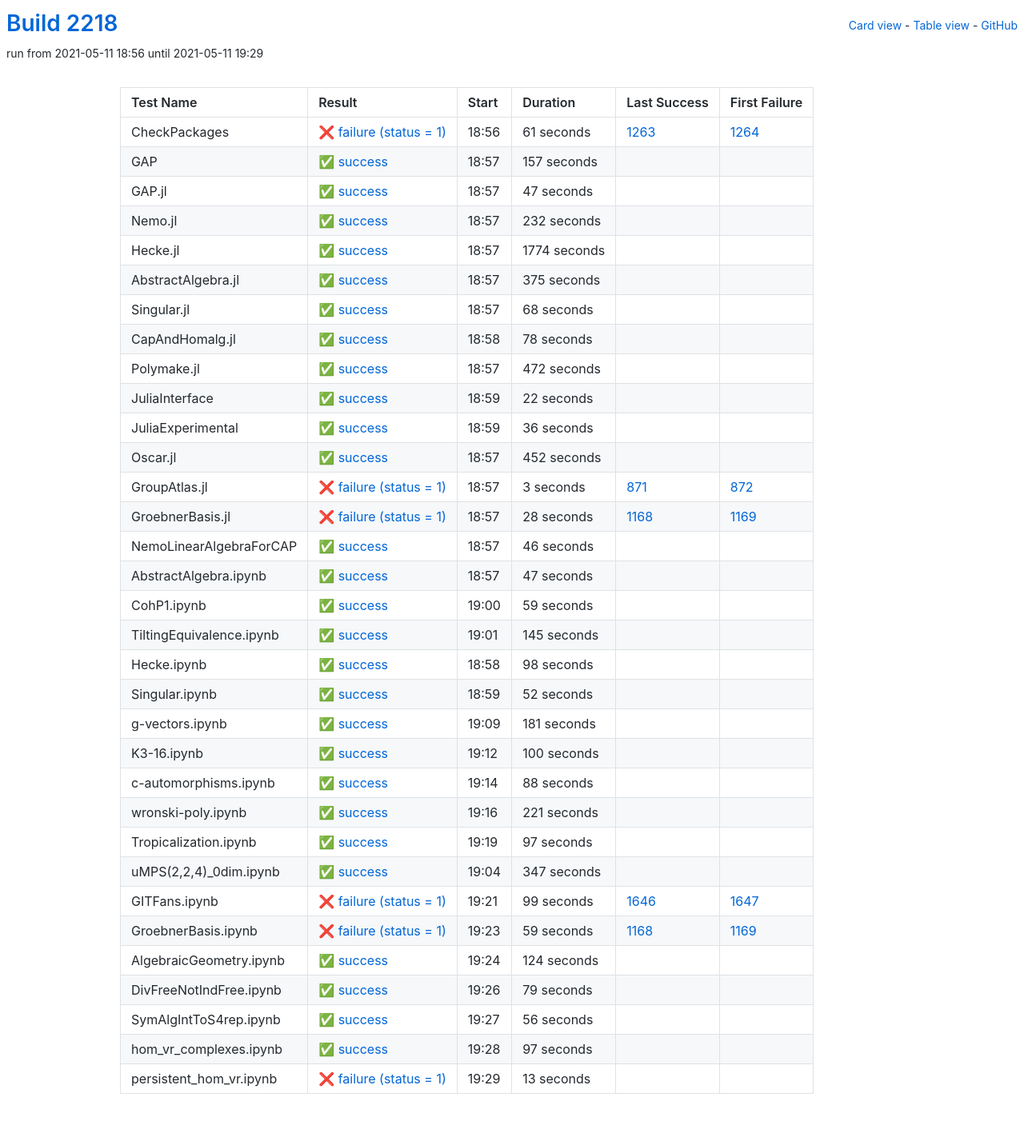
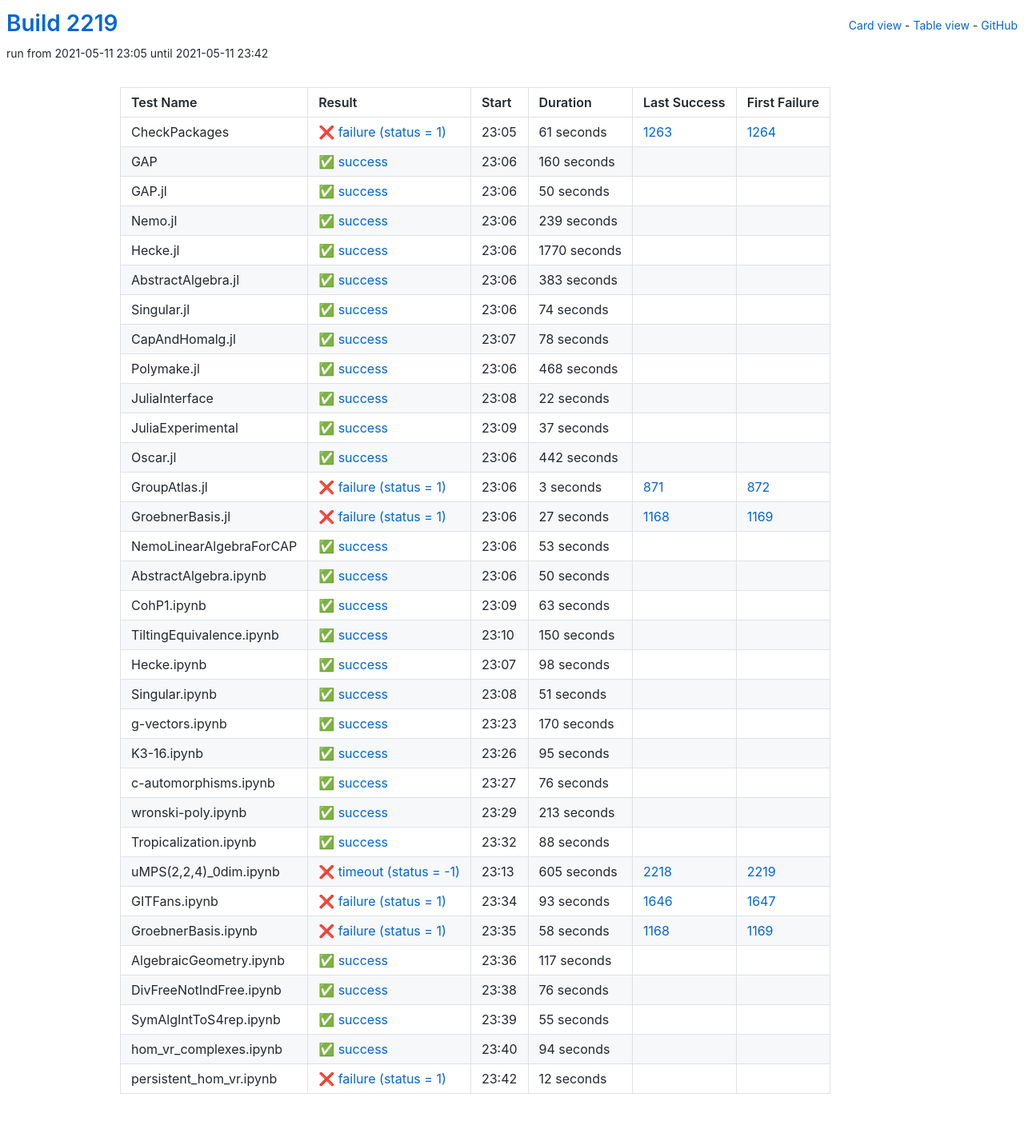
Before and after one commit to oscar-system/oscar-ci-status-stable, a Jekyll site: the page built from table.html, in a window 1280 px wide. Shown: the whole page at 80% size. Built offline with Jekyll 4.4.1, drawn with Linux system fonts in a browser that asks for light colours.

Commit message:
Build #2219

```diff
--- a/_data/ci.yml
+++ b/_data/ci.yml
@@ -1,6 +1,6 @@
 ---
-build: 2218
-build_url: https://oscarci.mathematik.uni-kl.de/job/oscar-stable/2218/
+build: 2219
+build_url: https://oscarci.mathematik.uni-kl.de/job/oscar-stable/2219/
 job: oscar-stable
 organization: oscar-system
 repo: oscar-ci-status-stable
@@ -8,8 +8,8 @@ repourl: https://github.com/oscar-system/oscar-ci-status-stable
 tests:
 - name: CheckPackages
   id: checkpackages
-  log: https://oscarci.mathematik.uni-kl.de/job/oscar-stable/2218/artifact/logs/build-2218/CheckPackages.log
-  start: 2021-05-11 18:56
+  log: https://oscarci.mathematik.uni-kl.de/job/oscar-stable/2219/artifact/logs/build-2219/CheckPackages.log
+  start: 2021-05-11 23:05
   success: false
   exitcode: 1
   status: failure
@@ -20,80 +20,80 @@ tests:
   first_failure_url: https://oscarci.mathematik.uni-kl.de/job/oscar-stable/1264/
 - name: GAP
   id: gap
-  log: https://oscarci.mathematik.uni-kl.de/job/oscar-stable/2218/artifact/logs/build-2218/GAP.log
-  start: 2021-05-11 18:57
+  log: https://oscarci.mathematik.uni-kl.de/job/oscar-stable/2219/artifact/logs/build-2219/GAP.log
+  start: 2021-05-11 23:06
   success: true
   exitcode: 0
   status: success
-  duration: 157
+  duration: 160
   last_success: false
   last_success_url:
   first_failure: false
   first_failure_url:
 - name: GAP.jl
   id: gap-jl
-  log: https://oscarci.mathematik.uni-kl.de/job/oscar-stable/2218/artifact/logs/build-2218/GAP.jl.log
-  start: 2021-05-11 18:57
+  log: https://oscarci.mathematik.uni-kl.de/job/oscar-stable/2219/artifact/logs/build-2219/GAP.jl.log
+  start: 2021-05-11 23:06
   success: true
   exitcode: 0
   status: success
-  duration: 47
+  duration: 50
   last_success: false
   last_success_url:
   first_failure: false
   first_failure_url:
 - name: Nemo.jl
   id: nemo-jl
-  log: https://oscarci.mathematik.uni-kl.de/job/oscar-stable/2218/artifact/logs/build-2218/Nemo.jl.log
-  start: 2021-05-11 18:57
+  log: https://oscarci.mathematik.uni-kl.de/job/oscar-stable/2219/artifact/logs/build-2219/Nemo.jl.log
+  start: 2021-05-11 23:06
   success: true
   exitcode: 0
   status: success
-  duration: 232
+  duration: 239
   last_success: false
   last_success_url:
   first_failure: false
   first_failure_url:
 - name: Hecke.jl
   id: hecke-jl
-  log: https://oscarci.mathematik.uni-kl.de/job/oscar-stable/2218/artifact/logs/build-2218/Hecke.jl.log
-  start: 2021-05-11 18:57
+  log: https://oscarci.mathematik.uni-kl.de/job/oscar-stable/2219/artifact/logs/build-2219/Hecke.jl.log
+  start: 2021-05-11 23:06
   success: true
   exitcode: 0
   status: success
-  duration: 1774
+  duration: 1770
   last_success: false
   last_success_url:
   first_failure: false
   first_failure_url:
 - name: AbstractAlgebra.jl
   id: abstractalgebra-jl
-  log: https://oscarci.mathematik.uni-kl.de/job/oscar-stable/2218/artifact/logs/build-2218/AbstractAlgebra.jl.log
-  start: 2021-05-11 18:57
+  log: https://oscarci.mathematik.uni-kl.de/job/oscar-stable/2219/artifact/logs/build-2219/AbstractAlgebra.jl.log
+  start: 2021-05-11 23:06
   success: true
   exitcode: 0
   status: success
-  duration: 375
+  duration: 383
   last_success: false
   last_success_url:
   first_failure: false
   first_failure_url:
 - name: Singular.jl
   id: singular-jl
-  log: https://oscarci.mathematik.uni-kl.de/job/oscar-stable/2218/artifact/logs/build-2218/Singular.jl.log
-  start: 2021-05-11 18:57
+  log: https://oscarci.mathematik.uni-kl.de/job/oscar-stable/2219/artifact/logs/build-2219/Singular.jl.log
+  start: 2021-05-11 23:06
   success: true
   exitcode: 0
   status: success
-  duration: 68
+  duration: 74
   last_success: false
   last_success_url:
   first_failure: false
   first_failure_url:
 - name: CapAndHomalg.jl
   id: capandhomalg-jl
-  log: https://oscarci.mathematik.uni-kl.de/job/oscar-stable/2218/artifact/logs/build-2218/CapAndHomalg.jl.log
-  start: 2021-05-11 18:58
+  log: https://oscarci.mathematik.uni-kl.de/job/oscar-stable/2219/artifact/logs/build-2219/CapAndHomalg.jl.log
+  start: 2021-05-11 23:07
   success: true
   exitcode: 0
   status: success
@@ -104,20 +104,20 @@ tests:
   first_failure_url:
 - name: Polymake.jl
   id: polymake-jl
-  log: https://oscarci.mathematik.uni-kl.de/job/oscar-stable/2218/artifact/logs/build-2218/Polymake.jl.log
-  start: 2021-05-11 18:57
+  log: https://oscarci.mathematik.uni-kl.de/job/oscar-stable/2219/artifact/logs/build-2219/Polymake.jl.log
+  start: 2021-05-11 23:06
   success: true
   exitcode: 0
   status: success
-  duration: 472
+  duration: 468
   last_success: false
   last_success_url:
   first_failure: false
   first_failure_url:
 - name: JuliaInterface
   id: juliainterface
-  log: https://oscarci.mathematik.uni-kl.de/job/oscar-stable/2218/artifact/logs/build-2218/JuliaInterface.log
-  start: 2021-05-11 18:59
+  log: https://oscarci.mathematik.uni-kl.de/job/oscar-stable/2219/artifact/logs/build-2219/JuliaInterface.log
+  start: 2021-05-11 23:08
   success: true
   exitcode: 0
   status: success
@@ -128,32 +128,32 @@ tests:
   first_failure_url:
 - name: JuliaExperimental
   id: juliaexperimental
-  log: https://oscarci.mathematik.uni-kl.de/job/oscar-stable/2218/artifact/logs/build-2218/JuliaExperimental.log
-  start: 2021-05-11 18:59
+  log: https://oscarci.mathematik.uni-kl.de/job/oscar-stable/2219/artifact/logs/build-2219/JuliaExperimental.log
+  start: 2021-05-11 23:09
   success: true
   exitcode: 0
   status: success
-  duration: 36
+  duration: 37
   last_success: false
   last_success_url:
   first_failure: false
   first_failure_url:
 - name: Oscar.jl
   id: oscar-jl
-  log: https://oscarci.mathematik.uni-kl.de/job/oscar-stable/2218/artifact/logs/build-2218/Oscar.jl.log
-  start: 2021-05-11 18:57
+  log: https://oscarci.mathematik.uni-kl.de/job/oscar-stable/2219/artifact/logs/build-2219/Oscar.jl.log
+  start: 2021-05-11 23:06
   success: true
   exitcode: 0
   status: success
-  duration: 452
+  duration: 442
   last_success: false
   last_success_url:
   first_failure: false
   first_failure_url:
 - name: GroupAtlas.jl
   id: groupatlas-jl
-  log: https://oscarci.mathematik.uni-kl.de/job/oscar-stable/2218/artifact/logs/build-2218/GroupAtlas.jl.log
-  start: 2021-05-11 18:57
+  log: https://oscarci.mathematik.uni-kl.de/job/oscar-stable/2219/artifact/logs/build-2219/GroupAtlas.jl.log
+  start: 2021-05-11 23:06
   success: false
   exitcode: 1
   status: failure
@@ -164,68 +164,68 @@ tests:
   first_failure_url: https://oscarci.mathematik.uni-kl.de/job/oscar-stable/872/
 - name: GroebnerBasis.jl
   id: groebnerbasis-jl
-  log: https://oscarci.mathematik.uni-kl.de/job/oscar-stable/2218/artifact/logs/build-2218/GroebnerBasis.jl.log
-  start: 2021-05-11 18:57
+  log: https://oscarci.mathematik.uni-kl.de/job/oscar-stable/2219/artifact/logs/build-2219/GroebnerBasis.jl.log
+  start: 2021-05-11 23:06
   success: false
   exitcode: 1
   status: failure
-  duration: 28
+  duration: 27
   last_success: 1168
   last_success_url: https://oscarci.mathematik.uni-kl.de/job/oscar-stable/1168/
   first_failure: 1169
   first_failure_url: https://oscarci.mathematik.uni-kl.de/job/oscar-stable/1169/
 - name: NemoLinearAlgebraForCAP
   id: nemolinearalgebraforcap
-  log: https://oscarci.mathematik.uni-kl.de/job/oscar-stable/2218/artifact/logs/build-2218/NemoLinearAlgebraForCAP.log
-  start: 2021-05-11 18:57
+  log: https://oscarci.mathematik.uni-kl.de/job/oscar-stable/2219/artifact/logs/build-2219/NemoLinearAlgebraForCAP.log
+  start: 2021-05-11 23:06
   success: true
   exitcode: 0
   status: success
-  duration: 46
+  duration: 53
   last_success: false
   last_success_url:
   first_failure: false
   first_failure_url:
 - name: AbstractAlgebra.ipynb
   id: abstractalgebra-ipynb
-  log: https://oscarci.mathematik.uni-kl.de/job/oscar-stable/2218/artifact/logs/build-2218/AbstractAlgebra.ipynb.log
-  start: 2021-05-11 18:57
+  log: https://oscarci.mathematik.uni-kl.de/job/oscar-stable/2219/artifact/logs/build-2219/AbstractAlgebra.ipynb.log
+  start: 2021-05-11 23:06
   success: true
   exitcode: 0
   status: success
-  duration: 47
+  duration: 50
   last_success: false
   last_success_url:
   first_failure: false
   first_failure_url:
 - name: CohP1.ipynb
   id: cohp1-ipynb
-  log: https://oscarci.mathematik.uni-kl.de/job/oscar-stable/2218/artifact/logs/build-2218/CohP1.ipynb.log
-  start: 2021-05-11 19:00
+  log: https://oscarci.mathematik.uni-kl.de/job/oscar-stable/2219/artifact/logs/build-2219/CohP1.ipynb.log
+  start: 2021-05-11 23:09
   success: true
   exitcode: 0
   status: success
-  duration: 59
+  duration: 63
   last_success: false
   last_success_url:
   first_failure: false
   first_failure_url:
 - name: TiltingEquivalence.ipynb
   id: tiltingequivalence-ipynb
-  log: https://oscarci.mathematik.uni-kl.de/job/oscar-stable/2218/artifact/logs/build-2218/TiltingEquivalence.ipynb.log
-  start: 2021-05-11 19:01
+  log: https://oscarci.mathematik.uni-kl.de/job/oscar-stable/2219/artifact/logs/build-2219/TiltingEquivalence.ipynb.log
+  start: 2021-05-11 23:10
   success: true
   exitcode: 0
   status: success
-  duration: 145
+  duration: 150
   last_success: false
   last_success_url:
   first_failure: false
   first_failure_url:
 - name: Hecke.ipynb
   id: hecke-ipynb
-  log: https://oscarci.mathematik.uni-kl.de/job/oscar-stable/2218/artifact/logs/build-2218/Hecke.ipynb.log
-  start: 2021-05-11 18:58
+  log: https://oscarci.mathematik.uni-kl.de/job/oscar-stable/2219/artifact/logs/build-2219/Hecke.ipynb.log
+  start: 2021-05-11 23:07
   success: true
   exitcode: 0
   status: success
@@ -236,44 +236,68 @@ tests:
   first_failure_url:
 - name: Singular.ipynb
   id: singular-ipynb
-  log: https://oscarci.mathematik.uni-kl.de/job/oscar-stable/2218/artifact/logs/build-2218/Singular.ipynb.log
-  start: 2021-05-11 18:59
+  log: https://oscarci.mathematik.uni-kl.de/job/oscar-stable/2219/artifact/logs/build-2219/Singular.ipynb.log
+  start: 2021-05-11 23:08
   success: true
   exitcode: 0
   status: success
-  duration: 52
+  duration: 51
   last_success: false
   last_success_url:
   first_failure: false
   first_failure_url:
 - name: g-vectors.ipynb
   id: g-vectors-ipynb
-  log: https://oscarci.mathematik.uni-kl.de/job/oscar-stable/2218/artifact/logs/build-2218/g-vectors.ipynb.log
-  start: 2021-05-11 19:09
+  log: https://oscarci.mathematik.uni-kl.de/job/oscar-stable/2219/artifact/logs/build-2219/g-vectors.ipynb.log
+  start: 2021-05-11 23:23
   success: true
   exitcode: 0
   status: success
-  duration: 181
+  duration: 170
   last_success: false
   last_success_url:
   first_failure: false
   first_failure_url:
 - name: K3-16.ipynb
   id: k3-16-ipynb
-  log: https://oscarci.mathematik.uni-kl.de/job/oscar-stable/2218/artifact/logs/build-2218/K3-16.ipynb.log
-  start: 2021-05-11 19:12
+  log: https://oscarci.mathematik.uni-kl.de/job/oscar-stable/2219/artifact/logs/build-2219/K3-16.ipynb.log
+  start: 2021-05-11 23:26
   success: true
   exitcode: 0
   status: success
-  duration: 100
+  duration: 95
   last_success: false
   last_success_url:
   first_failure: false
   first_failure_url:
 - name: c-automorphisms.ipynb
   id: c-automorphisms-ipynb
-  log: https://oscarci.mathematik.uni-kl.de/job/oscar-stable/2218/artifact/logs/build-2218/c-automorphisms.ipynb.log
-  start: 2021-05-11 19:14
+  log: https://oscarci.mathematik.uni-kl.de/job/oscar-stable/2219/artifact/logs/build-2219/c-automorphisms.ipynb.log
+  start: 2021-05-11 23:27
+  success: true
+  exitcode: 0
+  status: success
+  duration: 76
+  last_success: false
+  last_success_url:
+  first_failure: false
+  first_failure_url:
+- name: wronski-poly.ipynb
+  id: wronski-poly-ipynb
+  log: https://oscarci.mathematik.uni-kl.de/job/oscar-stable/2219/artifact/logs/build-2219/wronski-poly.ipynb.log
+  start: 2021-05-11 23:29
+  success: true
+  exitcode: 0
+  status: success
+  duration: 213
+  last_success: false
+  last_success_url:
+  first_failure: false
+  first_failure_url:
+- name: Tropicalization.ipynb
+  id: tropicalization-ipynb
+  log: https://oscarci.mathematik.uni-kl.de/job/oscar-stable/2219/artifact/logs/build-2219/Tropicalization.ipynb.log
+  start: 2021-05-11 23:32
   success: true
   exitcode: 0
   status: success
@@ -282,122 +306,98 @@ tests:
   last_success_url:
   first_failure: false
   first_failure_url:
-- name: wronski-poly.ipynb
-  id: wronski-poly-ipynb
-  log: https://oscarci.mathematik.uni-kl.de/job/oscar-stable/2218/artifact/logs/build-2218/wronski-poly.ipynb.log
-  start: 2021-05-11 19:16
-  success: true
-  exitcode: 0
-  status: success
-  duration: 221
-  last_success: false
-  last_success_url:
-  first_failure: false
-  first_failure_url:
-- name: Tropicalization.ipynb
-  id: tropicalization-ipynb
-  log: https://oscarci.mathematik.uni-kl.de/job/oscar-stable/2218/artifact/logs/build-2218/Tropicalization.ipynb.log
-  start: 2021-05-11 19:19
-  success: true
-  exitcode: 0
-  status: success
-  duration: 97
-  last_success: false
-  last_success_url:
-  first_failure: false
-  first_failure_url:
 - name: uMPS(2,2,4)_0dim.ipynb
   id: umps-2-2-4-0dim-ipynb
-  log: https://oscarci.mathematik.uni-kl.de/job/oscar-stable/2218/artifact/logs/build-2218/uMPS-2-2-4-_0dim.ipynb.log
-  start: 2021-05-11 19:04
-  success: true
-  exitcode: 0
-  status: success
-  duration: 347
-  last_success: false
-  last_success_url:
-  first_failure: false
-  first_failure_url:
+  log: https://oscarci.mathematik.uni-kl.de/job/oscar-stable/2219/artifact/logs/build-2219/uMPS-2-2-4-_0dim.ipynb.log
+  start: 2021-05-11 23:13
+  success: false
+  exitcode: -1
+  status: timeout
+  duration: 605
+  last_success: 2218
+  last_success_url: https://oscarci.mathematik.uni-kl.de/job/oscar-stable/2218/
+  first_failure: 2219
+  first_failure_url: https://oscarci.mathematik.uni-kl.de/job/oscar-stable/2219/
 - name: GITFans.ipynb
   id: gitfans-ipynb
-  log: https://oscarci.mathematik.uni-kl.de/job/oscar-stable/2218/artifact/logs/build-2218/GITFans.ipynb.log
-  start: 2021-05-11 19:21
+  log: https://oscarci.mathematik.uni-kl.de/job/oscar-stable/2219/artifact/logs/build-2219/GITFans.ipynb.log
+  start: 2021-05-11 23:34
   success: false
   exitcode: 1
   status: failure
-  duration: 99
+  duration: 93
   last_success: 1646
   last_success_url: https://oscarci.mathematik.uni-kl.de/job/oscar-stable/1646/
   first_failure: 1647
   first_failure_url: https://oscarci.mathematik.uni-kl.de/job/oscar-stable/1647/
 - name: GroebnerBasis.ipynb
   id: groebnerbasis-ipynb
-  log: https://oscarci.mathematik.uni-kl.de/job/oscar-stable/2218/artifact/logs/build-2218/GroebnerBasis.ipynb.log
-  start: 2021-05-11 19:23
+  log: https://oscarci.mathematik.uni-kl.de/job/oscar-stable/2219/artifact/logs/build-2219/GroebnerBasis.ipynb.log
+  start: 2021-05-11 23:35
   success: false
   exitcode: 1
   status: failure
-  duration: 59
+  duration: 58
   last_success: 1168
   last_success_url: https://oscarci.mathematik.uni-kl.de/job/oscar-stable/1168/
   first_failure: 1169
   first_failure_url: https://oscarci.mathematik.uni-kl.de/job/oscar-stable/1169/
 - name: AlgebraicGeometry.ipynb
   id: algebraicgeometry-ipynb
-  log: https://oscarci.mathematik.uni-kl.de/job/oscar-stable/2218/artifact/logs/build-2218/AlgebraicGeometry.ipynb.log
-  start: 2021-05-11 19:24
+  log: https://oscarci.mathematik.uni-kl.de/job/oscar-stable/2219/artifact/logs/build-2219/AlgebraicGeometry.ipynb.log
+  start: 2021-05-11 23:36
   success: true
   exitcode: 0
   status: success
-  duration: 124
+  duration: 117
   last_success: false
   last_success_url:
   first_failure: false
   first_failure_url:
 - name: DivFreeNotIndFree.ipynb
   id: divfreenotindfree-ipynb
-  log: https://oscarci.mathematik.uni-kl.de/job/oscar-stable/2218/artifact/logs/build-2218/DivFreeNotIndFree.ipynb.log
-  start: 2021-05-11 19:26
+  log: https://oscarci.mathematik.uni-kl.de/job/oscar-stable/2219/artifact/logs/build-2219/DivFreeNotIndFree.ipynb.log
+  start: 2021-05-11 23:38
   success: true
   exitcode: 0
   status: success
-  duration: 79
+  duration: 76
   last_success: false
   last_success_url:
   first_failure: false
   first_failure_url:
 - name: SymAlgIntToS4rep.ipynb
   id: symalginttos4rep-ipynb
-  log: https://oscarci.mathematik.uni-kl.de/job/oscar-stable/2218/artifact/logs/build-2218/SymAlgIntToS4rep.ipynb.log
-  start: 2021-05-11 19:27
+  log: https://oscarci.mathematik.uni-kl.de/job/oscar-stable/2219/artifact/logs/build-2219/SymAlgIntToS4rep.ipynb.log
+  start: 2021-05-11 23:39
   success: true
   exitcode: 0
   status: success
-  duration: 56
+  duration: 55
   last_success: false
   last_success_url:
   first_failure: false
   first_failure_url:
 - name: hom_vr_complexes.ipynb
   id: hom-vr-complexes-ipynb
-  log: https://oscarci.mathematik.uni-kl.de/job/oscar-stable/2218/artifact/logs/build-2218/hom_vr_complexes.ipynb.log
-  start: 2021-05-11 19:28
+  log: https://oscarci.mathematik.uni-kl.de/job/oscar-stable/2219/artifact/logs/build-2219/hom_vr_complexes.ipynb.log
+  start: 2021-05-11 23:40
   success: true
   exitcode: 0
   status: success
-  duration: 97
+  duration: 94
   last_success: false
   last_success_url:
   first_failure: false
   first_failure_url:
 - name: persistent_hom_vr.ipynb
   id: persistent-hom-vr-ipynb
-  log: https://oscarci.mathematik.uni-kl.de/job/oscar-stable/2218/artifact/logs/build-2218/persistent_hom_vr.ipynb.log
-  start: 2021-05-11 19:29
+  log: https://oscarci.mathematik.uni-kl.de/job/oscar-stable/2219/artifact/logs/build-2219/persistent_hom_vr.ipynb.log
+  start: 2021-05-11 23:42
   success: false
   exitcode: 1
   status: failure
-  duration: 13
+  duration: 12
   last_success: false
   last_success_url:
   first_failure: false
```
Also changed, not shown: README.md.
